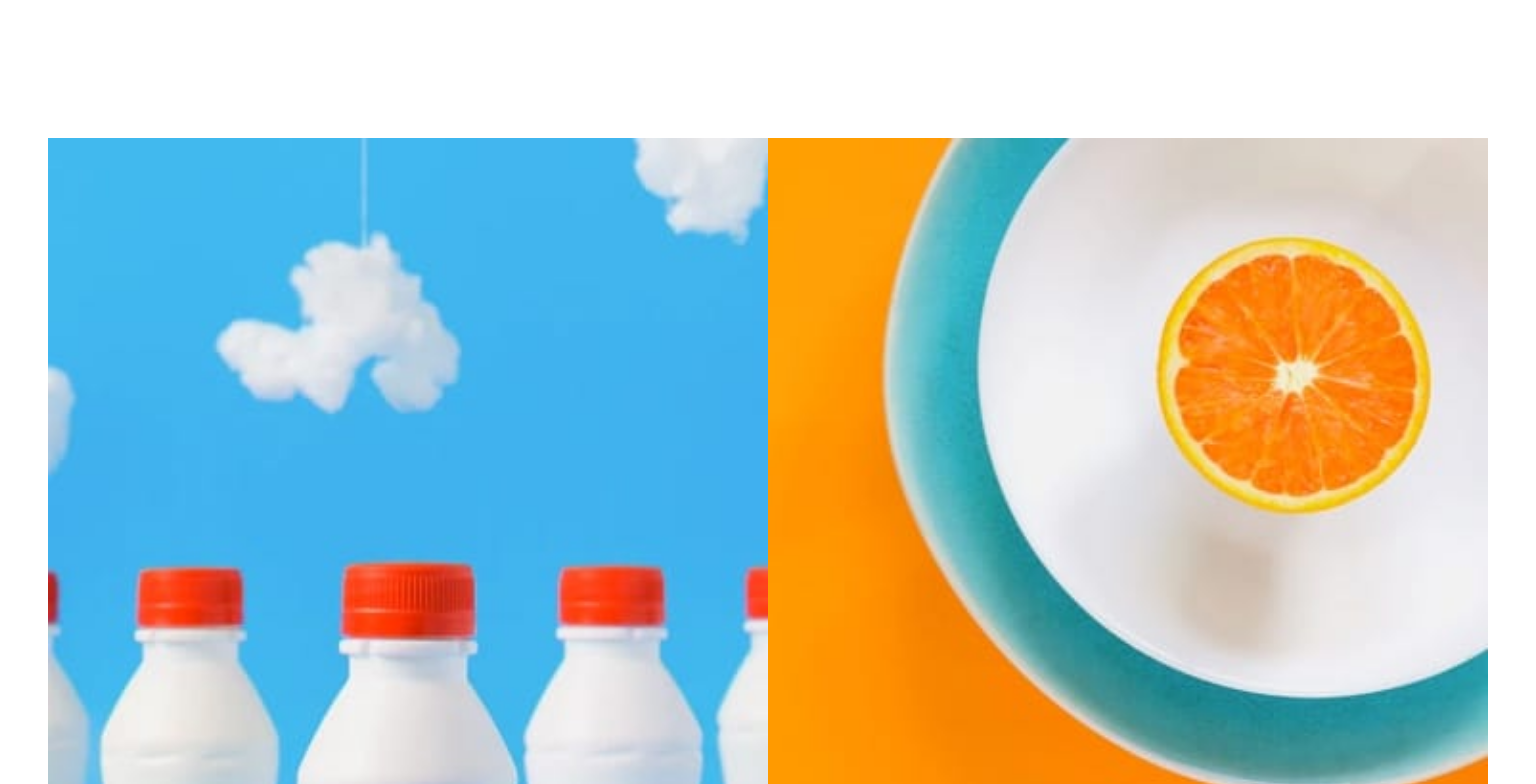
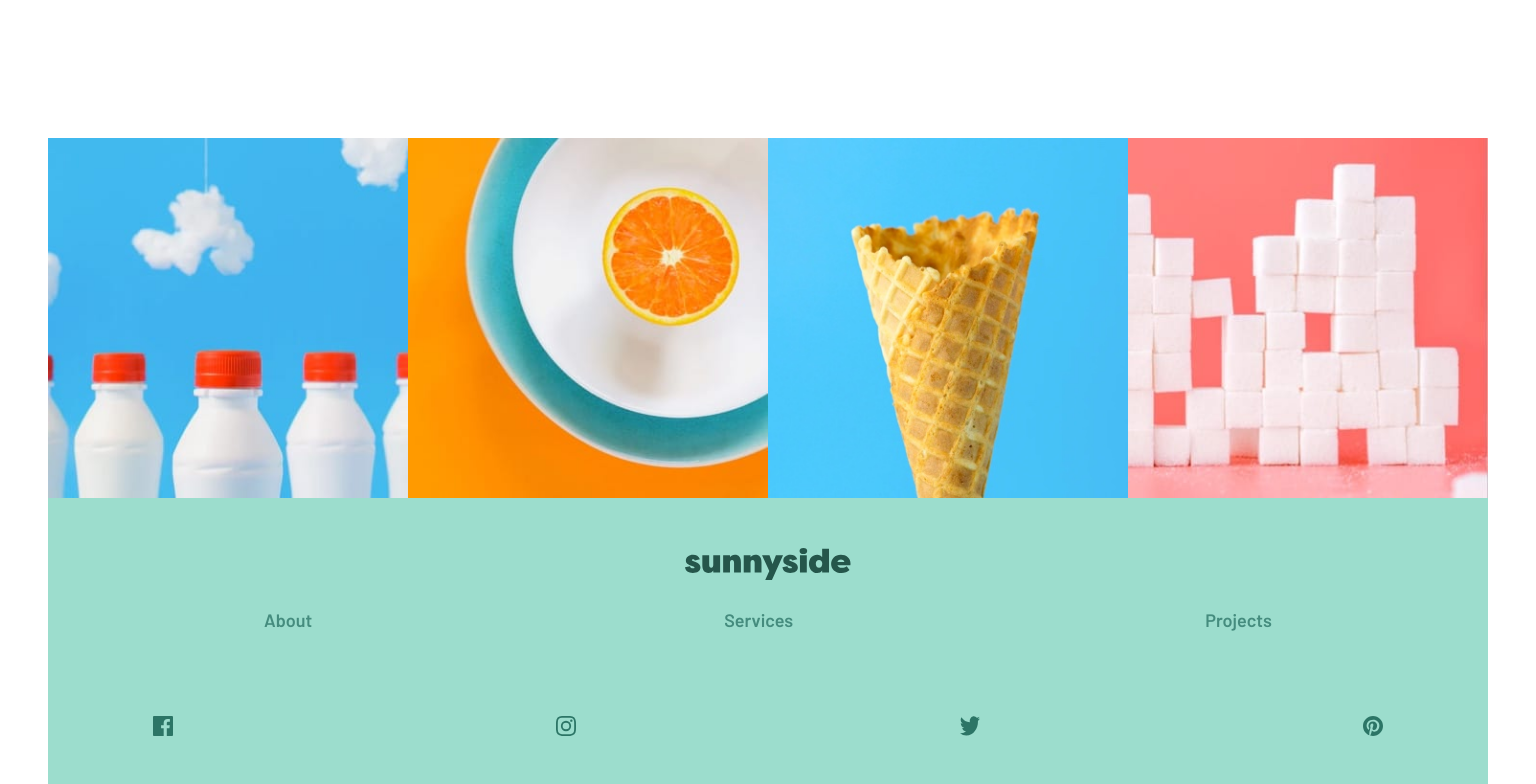
Before and after one commit to erwinruiz/sunnyside-agency-landing-page, a React (Create React App) app: page / in a window 1536 px wide. Shown: the part 3160-3944 px from the top of the page. Built offline with nearby package versions, Linux system fonts and the light colour scheme.

Commit message:
Make gallery component responsive in desktop design

```diff
--- a/src/Components/Gallery.module.css
+++ b/src/Components/Gallery.module.css
@@ -1,7 +1,13 @@
 .container {
-    display: grid;
-    grid-template-columns: repeat(2, 1fr);
+  display: grid;
+  grid-template-columns: repeat(2, 1fr);
 }
 .container img {
-    width: 100%;
+  width: 100%;
 }
+
+@media (min-width: 1440px) {
+  .container {
+    grid-template-columns: repeat(4, 1fr);
+  }
+}
```
